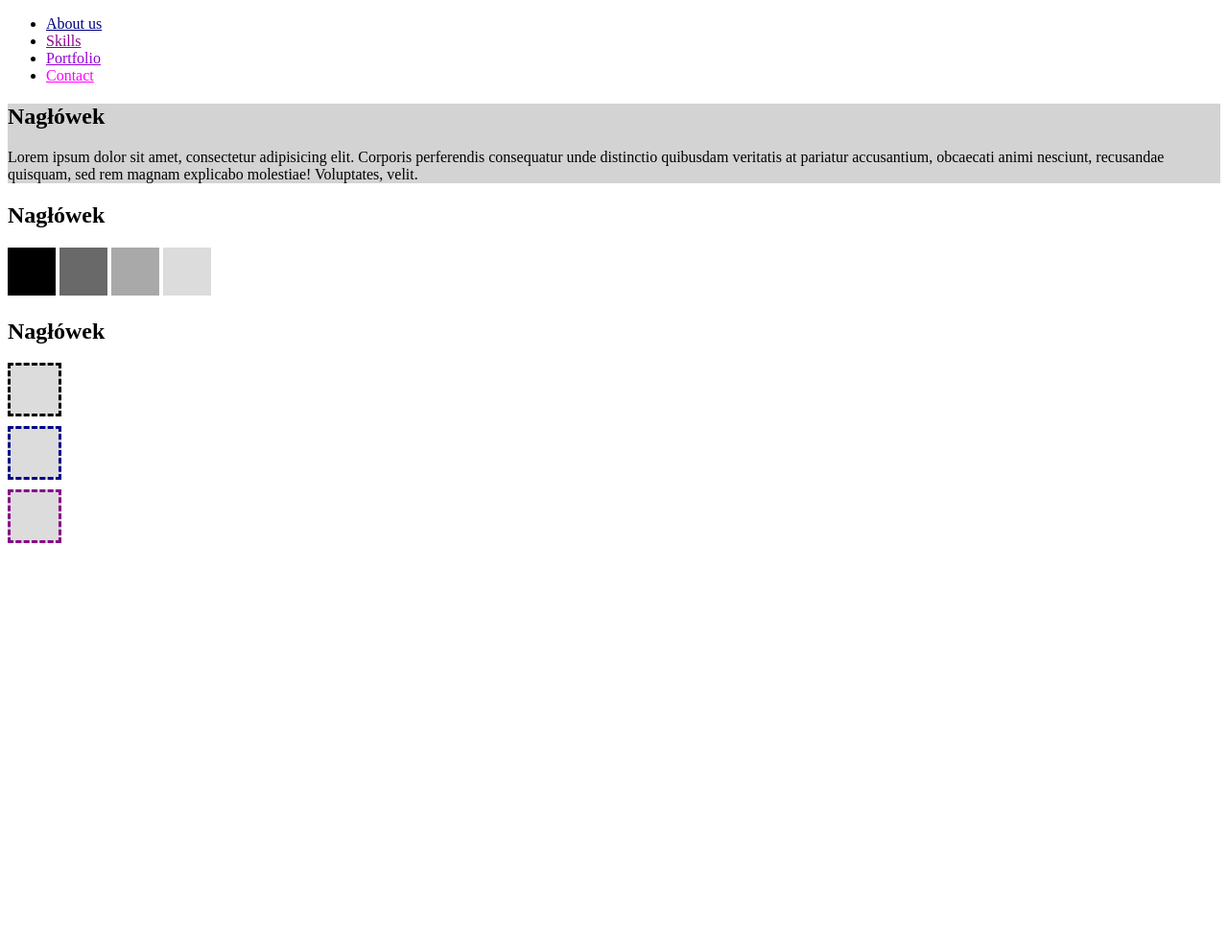
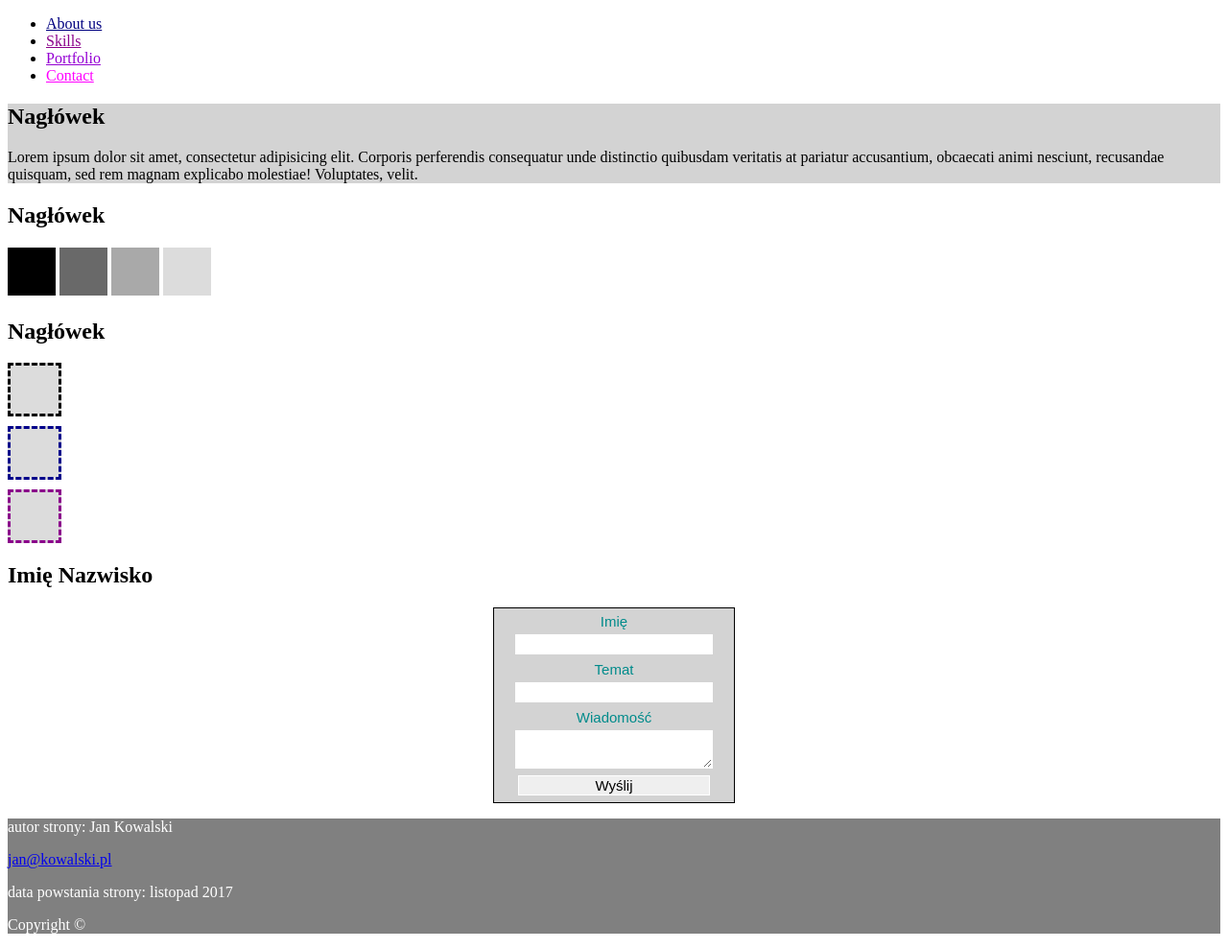
Before and after one commit to lpurzycka/zadanie7html, a plain HTML site: page index.html in a window 1280 px wide. Shown: the whole page at 96% size. Before the commit the page ends 800 px from the top, so only its background shows below. Drawn offline with Linux system fonts and the light colour scheme.

Commit message:
dodanie sekcji footer

```diff
--- a/index.html
+++ b/index.html
@@ -59,7 +59,33 @@
 </section>
 
 
+<section id="Contact">
+    <h1> Imię Nazwisko</h1>
 
+
+   <div id="formularz">
+   <form>
+    <label>Imię </label>
+    <input type="text" name="Imię" required>
+    <label>Temat</label>
+    <input type="text" name="Temat"required>
+    <label>Wiadomość</label>
+    <textarea type="text" name="Wiadomość"required></textarea>
+    <input type="submit" value="Wyślij">
+   </form>
+   </div>
+
+
+</section>
+
+
+ <footer>
+             <p> autor strony: Jan Kowalski  </p>
+       <a href="mailto:jan@kowalski.pl">jan@kowalski.pl </a>
+      <p> data powstania strony: listopad 2017  </p>
+      <p>Copyright &copy;</p>
+
+    </footer>
 
 
 
--- a/style.css
+++ b/style.css
@@ -117,3 +117,11 @@ background-color:lightgray;
     font-size: 15px;
 
 }
+
+footer {
+        margin-bottom: 10px;
+        margin-top: 10px;
+        position: static;
+        background-color: grey;
+        color: white;
+           }
```
